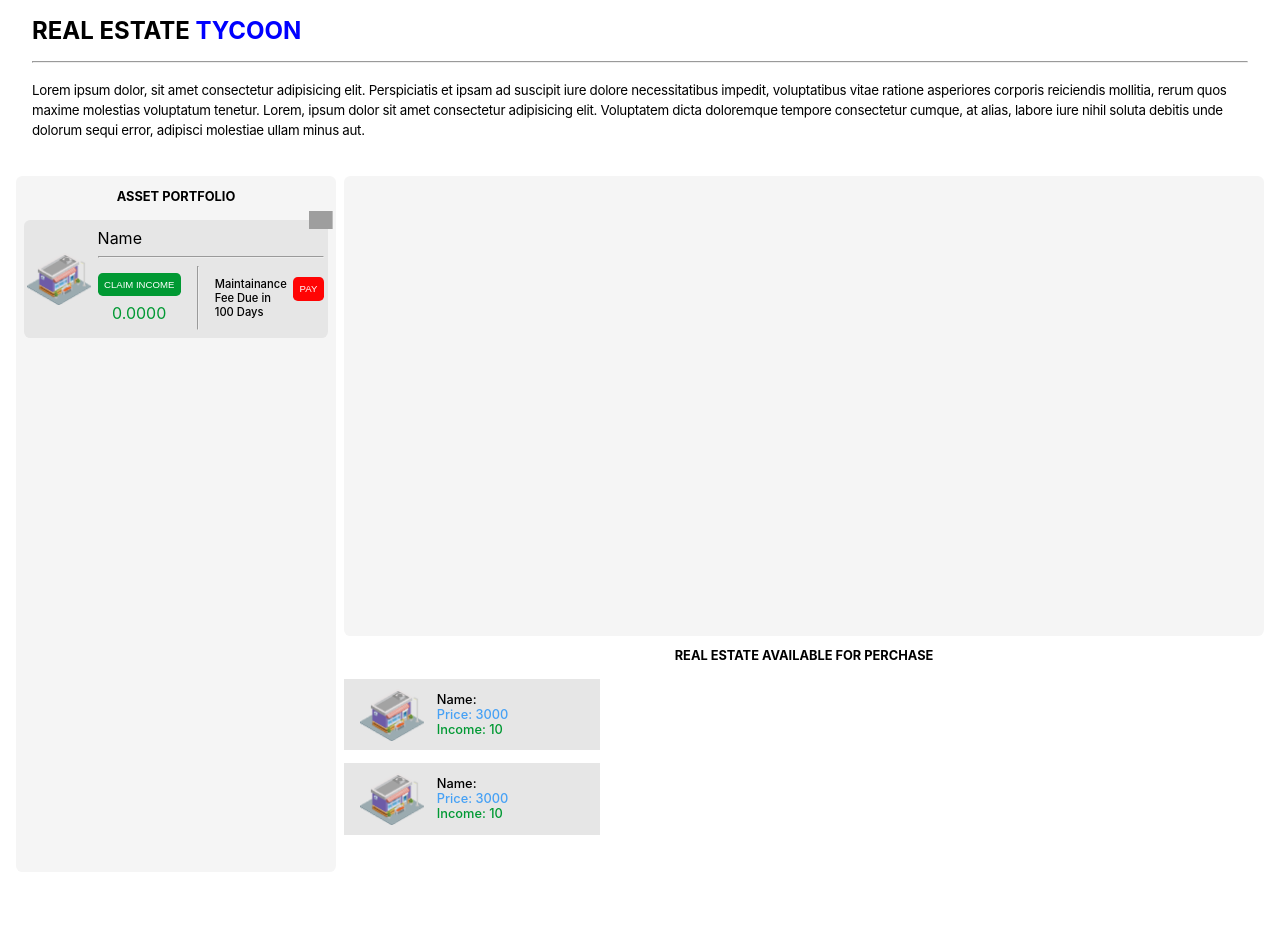
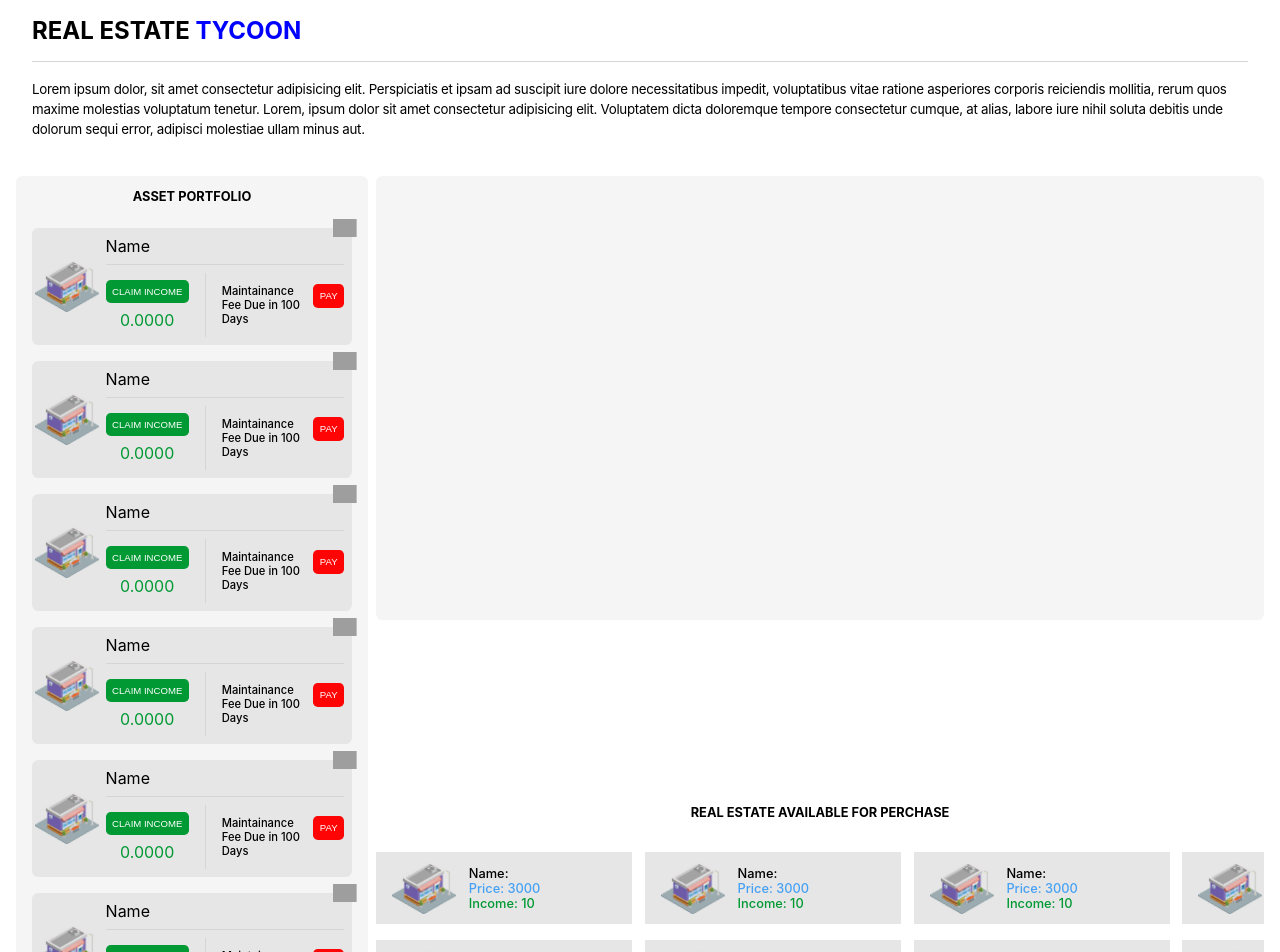
Before and after one commit to MohamedMontasser03/realestate-app, a React (Create React App) app: page / in a window 1280 px wide. Shown: the top 952 px of the page. Before the commit the page ends 920 px from the top, so only its background shows below. Built offline with nearby package versions, Linux system fonts and the light colour scheme; grey boxes are pictures that could not be loaded.

Commit message:
added scrollbar styles

```diff
--- a/src/app.css
+++ b/src/app.css
@@ -4,6 +4,12 @@ header {
   flex-direction: column;
   gap: 1rem;
   height: 20vh;
+}
+
+hr {
+  border-color: #d5d5d5;
+  border-left: none;
+  border-top: none;
 }
 
 h1 {
@@ -24,7 +30,7 @@ small {
 
 .game {
   display: grid;
-  grid-template-columns: 20rem 1fr;
+  grid-template-columns: 22rem 1fr;
   grid-template-rows: 1fr 14rem;
   width: 100%;
   min-height: 80vh;
@@ -40,12 +46,13 @@ small {
   display: flex;
   flex-direction: column;
   align-items: center;
-  gap: 1rem;
-  padding: 0.8rem 0;
+  gap: 1.5rem;
+  padding: 0.8rem 0.5rem;
 }
 
 .assets {
   width: 100%;
+  height: 100vh;
   padding: 0 0.5rem;
   display: flex;
   flex-direction: column;
@@ -118,7 +125,7 @@ button.income {
 hr.vr {
   display: block;
   width: 1px;
-  background-color: #000;
+  background-color: #d5d5d5;
   height: 4rem;
 }
 
@@ -163,8 +170,9 @@ canvas {
   display: flex;
   flex-direction: column;
   align-content: flex-start;
+  justify-content: space-evenly;
   flex-wrap: wrap;
-  gap: 0.8rem;
+  column-gap: 0.8rem;
   max-height: 16rem;
   overflow-y: hidden;
   overflow-x: auto;
@@ -194,3 +202,28 @@ canvas {
 .buildings__info .income {
   color: #009933;
 }
+
+/* Start Scroll */
+/* width */
+.scrl::-webkit-scrollbar {
+  width: 8px;
+  height: 10px;
+}
+
+/* Track */
+.scrl::-webkit-scrollbar-track {
+  background: #ccc;
+  border-radius: 0.4rem;
+}
+
+/* Handle */
+.scrl::-webkit-scrollbar-thumb {
+  background: #989898;
+  border-radius: 0.4rem;
+}
+
+/* Handle on hover */
+.scrl::-webkit-scrollbar-thumb:hover {
+  background: #888;
+}
+/* End Scroll */
--- a/src/components/Buldings.tsx
+++ b/src/components/Buldings.tsx
@@ -5,7 +5,17 @@ function Buldings() {
   return (
     <div className='buildings'>
         <h2>REAL ESTATE AVAILABLE FOR PERCHASE</h2>
-        <div className="buildings__list">
+        <div className="buildings__list scrl">
+            <BuildingItem/>
+            <BuildingItem/>
+            <BuildingItem/>
+            <BuildingItem/>
+            <BuildingItem/>
+            <BuildingItem/>
+            <BuildingItem/>
+            <BuildingItem/>
+            <BuildingItem/>
+            <BuildingItem/>
             <BuildingItem/>
             <BuildingItem/>
         </div>
--- a/src/components/Portfolio.tsx
+++ b/src/components/Portfolio.tsx
@@ -5,7 +5,17 @@ function Portfolio() {
   return (
     <div className='portfolio'>
         <h2>ASSET PORTFOLIO</h2>
-        <div className="assets">
+        <div className="assets scrl">
+            <PortfolioItem/>
+            <PortfolioItem/>
+            <PortfolioItem/>
+            <PortfolioItem/>
+            <PortfolioItem/>
+            <PortfolioItem/>
+            <PortfolioItem/>
+            <PortfolioItem/>
+            <PortfolioItem/>
+            <PortfolioItem/>
             <PortfolioItem/>
         </div>
     </div>
```
